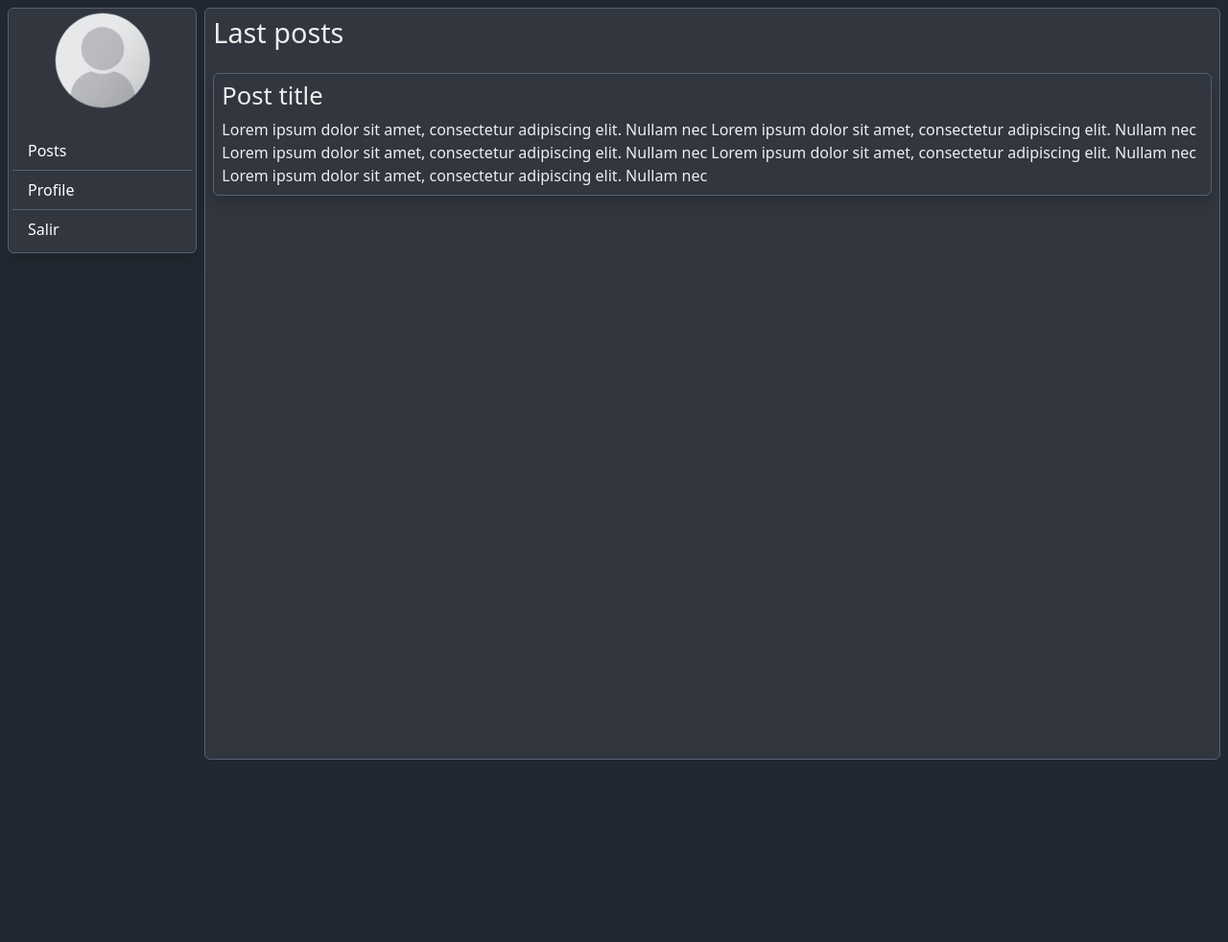
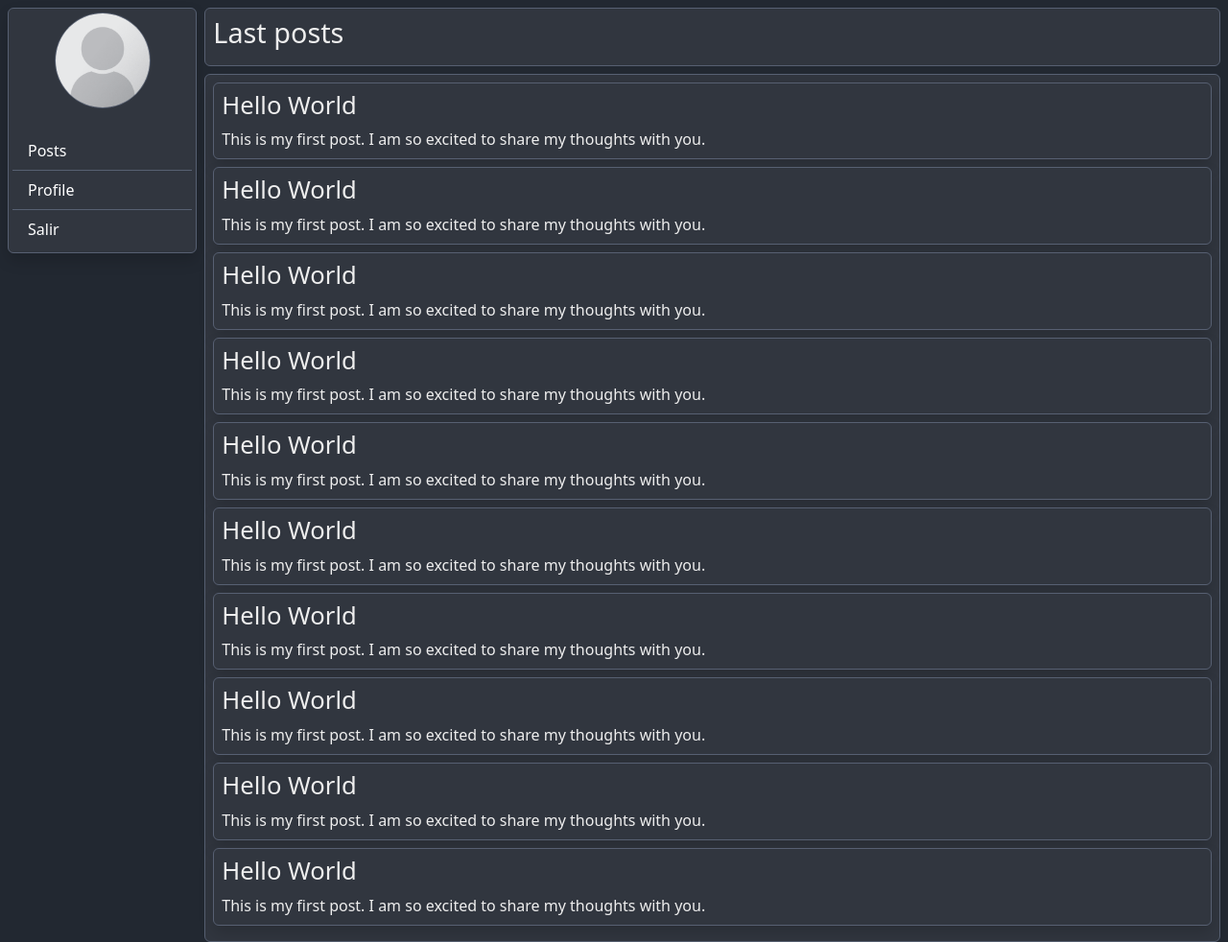
Before and after one commit to PabloGCH/tp1-introduccion-al-desarrollo-de-software, a plain HTML site: page fe/index.html in a window 1280 px wide. Shown: the whole page at 96% size. Before the commit the page ends 800 px from the top, so only its background shows below. Drawn offline with nearby package versions, Linux system fonts and the light colour scheme.

Commit message:
First idea

```diff
--- a/fe/index.html
+++ b/fe/index.html
@@ -25,8 +25,9 @@
     <link defer rel="stylesheet" href="css/colors.css" />
     <link defer rel="stylesheet" href="css/layout.css" />
     <link defer rel="stylesheet" href="css/post.css" />
-    <script defer src="../js/config.js"></script>
+    <script src="../js/config.js"></script>
     <script defer src="../js/logout.js"></script>
+    <script defer src="../js/post.js"></script>
   </head>
   <body id="body" class"body">
 
@@ -58,21 +59,11 @@
         </div>
       </div>
 
-      <div class="posts col-lg-10 p-0 p-md-2 ps-md-0 h-100 main-section">
-        <div class="surface rounded p-2 border border-color main-section-content h-100">
-          <div>
-            <h1>Last posts</h1>
-            <div class="post surface shadow rounded border border-color p-2 mt-4">
-              <h2>Post title</h2>
-              <div>
-              Lorem ipsum dolor sit amet, consectetur adipiscing elit. Nullam nec
-              Lorem ipsum dolor sit amet, consectetur adipiscing elit. Nullam nec
-              Lorem ipsum dolor sit amet, consectetur adipiscing elit. Nullam nec
-              Lorem ipsum dolor sit amet, consectetur adipiscing elit. Nullam nec
-              Lorem ipsum dolor sit amet, consectetur adipiscing elit. Nullam nec
-              </div>
-            </div>
-          </div>
+      <div class="main-section col-lg-10 p-0 p-md-2 ps-md-0 h-100">
+        <div class="main-section-title surface rounded border border-color p-2 mb-2">
+          <h1>Last posts</h1>
+        </div>
+        <div id="main-section-content" class="main-section-content surface rounded p-2 border border-color minh-100">
         </div>
       </div>
     </main>
--- /dev/null
+++ b/fe/js/post.js
@@ -0,0 +1,22 @@
+let convertPostToHTMLObjects = (data) => {
+    let postCard = document.createElement('div');
+    postCard.classList.add('post', 'surface', 'shadow', 'rounded', 'border', 'border-color', 'p-2', 'mb-2')
+    let title = document.createElement('h2');
+    title.innerText = data.title;
+
+    let content = document.createElement('div');
+    content.innerText = data.content;
+    postCard.appendChild(title);
+    postCard.appendChild(content);
+    return postCard;
+}
+
+let createPost = (data) => {
+    let postCard = convertPostToHTMLObjects(data);
+    let container = document.getElementById('main-section-content')
+    container.appendChild(postCard);
+}
+
+for (let index = 0; index < 10; index++) {
+    createPost({'title': 'Hello World', 'content': 'This is my first post. I am so excited to share my thoughts with you.'});
+}
```
